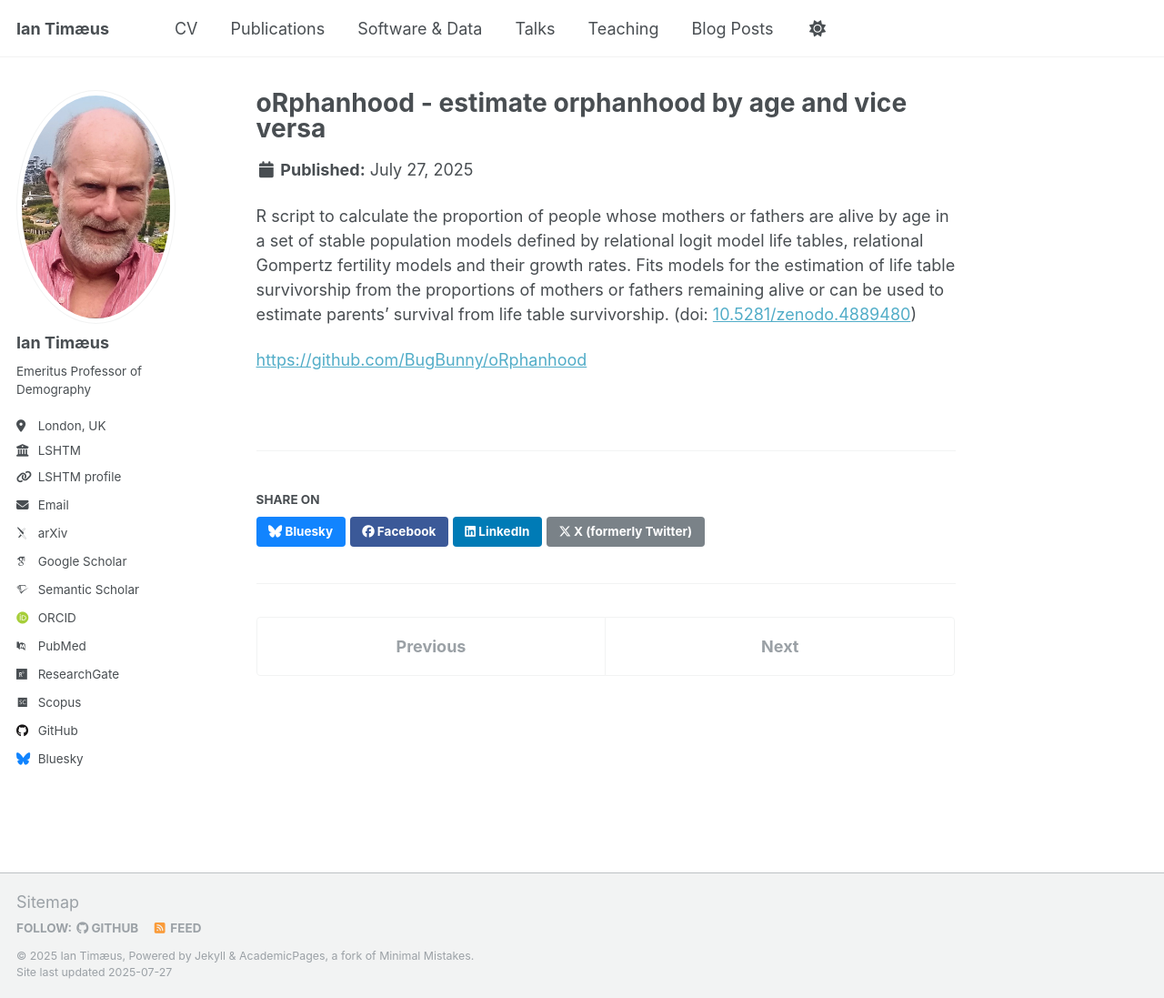
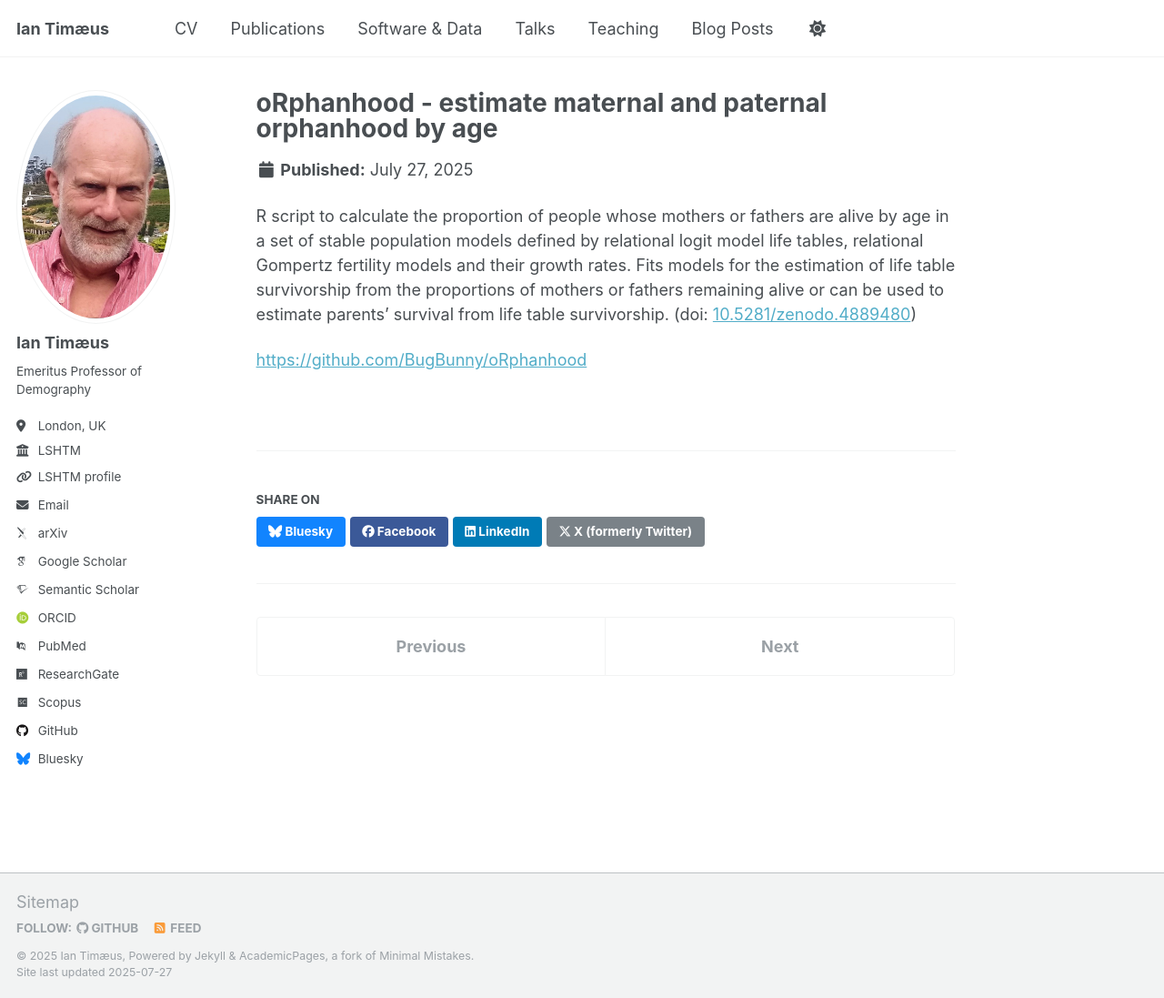
Before and after one commit to BugBunny/ian_timaeus, a Jekyll site: the page built from _portfolio/oRphanhood.md, in a window 1280 px wide and 1097 px high. Shown: the whole window at 91% size. Built offline with Jekyll 4.4.1, drawn with Linux system fonts in a browser that asks for light colours; some web fonts are replaced; a script that is not in the unit is left out.

Commit message:
Update oRphanhood.md

```diff
--- a/_portfolio/oRphanhood.md
+++ b/_portfolio/oRphanhood.md
@@ -1,6 +1,6 @@
 ---
-title: "oRphanhood - estimate orphanhood by age and vice versa"
-excerpt: "R code<br/><img src='/images/500x300.png'>"
+title: "oRphanhood - estimate maternal and paternal orphanhood by age"
+excerpt: "R script<br/><img src='/images/500x300.png'>"
 collection: portfolio
 ---
 
```
